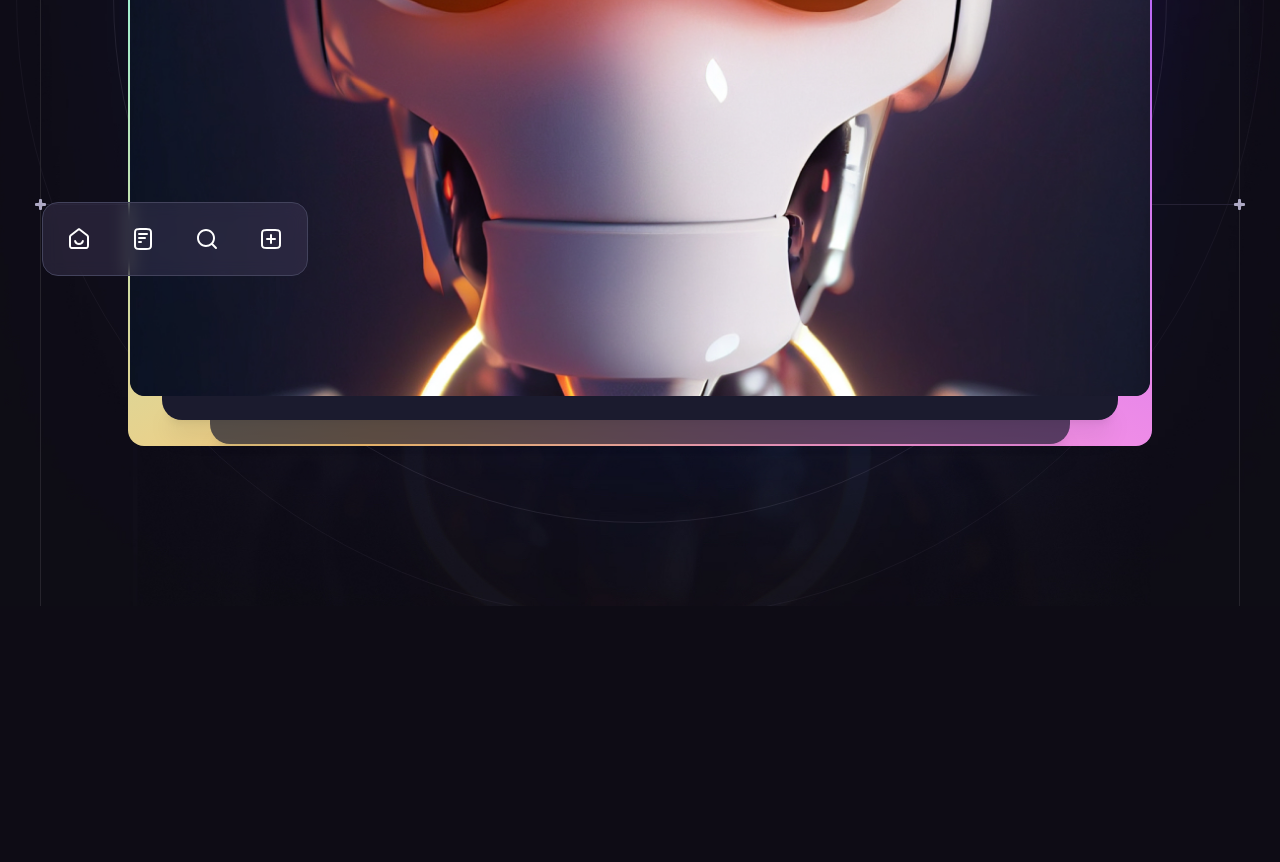
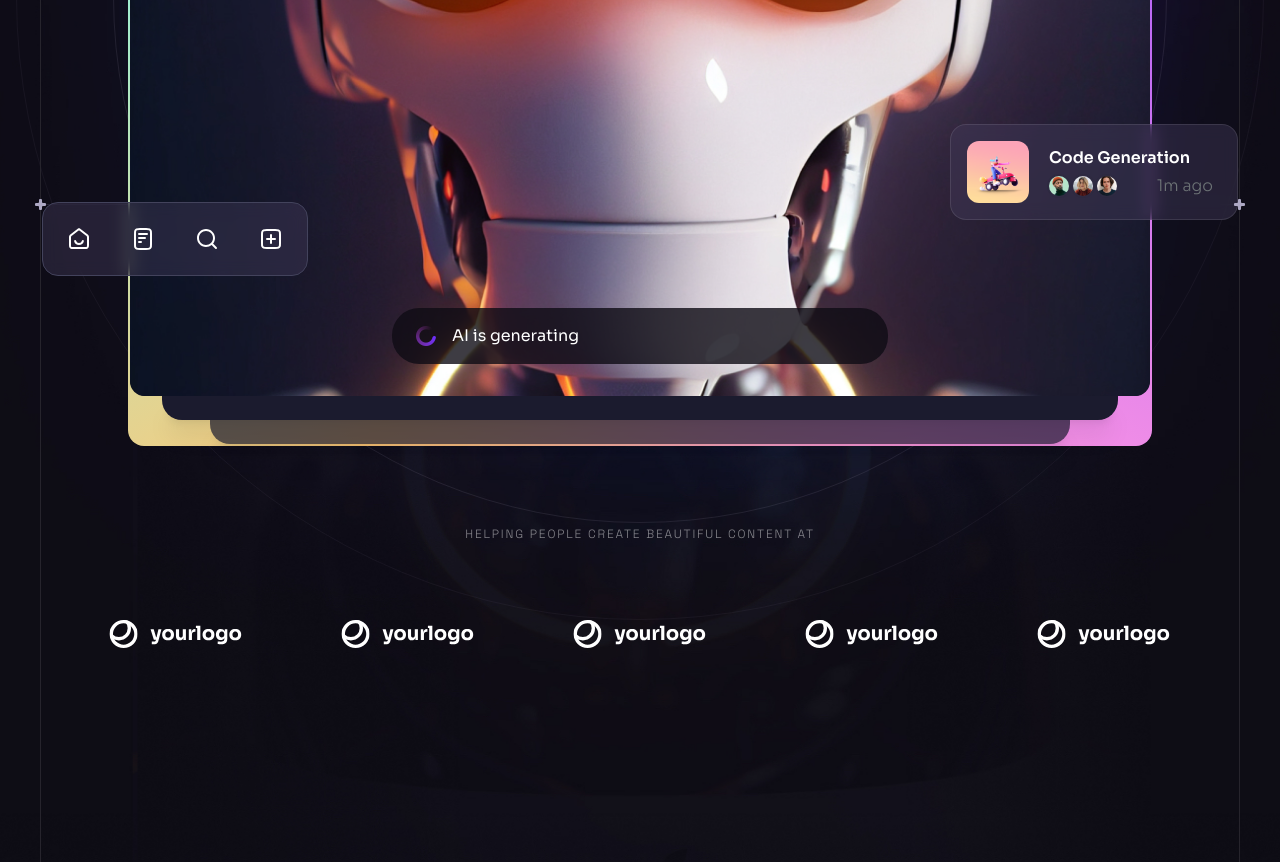
Before and after one commit to 0baid/brainwave, a React (Vite) app: page / in a window 1280 px wide. Shown: the part 680-1542 px from the top of the page. Before the commit the page ends 1286 px from the top, so only its background shows below. Built offline with nearby package versions, Linux system fonts and the light colour scheme.

Commit message:
added notification and companylogos component and finished hero section

```diff
--- /dev/null
+++ b/src/components/CompanyLogos.jsx
@@ -0,0 +1,26 @@
+import React from 'react'
+import { companyLogos } from '../constants'
+
+const CompanyLogos = ({className}) => {
+  return (
+    <div className={className}>
+        <h5 className='tagline mb-6 text-center text-n-1/50 '>
+            Helping people create beautiful content at
+        </h5>
+        <ul className='flex'>
+            {companyLogos.map((logo,index) => (
+                <li className='flex items-center justify-center flex-1 h-[8.5rem]' key={index}>
+                    <img
+                        src={logo}
+                        width={134}
+                        height={28}
+                        alt='logo'
+                    />
+                </li>
+            ))}
+        </ul>
+    </div>
+  )
+}
+
+export default CompanyLogos
--- a/src/components/Hero.jsx
+++ b/src/components/Hero.jsx
@@ -6,6 +6,8 @@
 import { heroIcons} from '../constants'
 import { ScrollParallax } from 'react-just-parallax'
 import Generating from './Generating'
+import Notification from './Notification'
+import CompanyLogos from './CompanyLogos'
 
 const Hero = () => {
     const parallaxRef = useRef(null)
@@ -40,7 +42,7 @@
                                     height={490}
                                     alt='AI'
                                 />
-                                <Generating className='absoulute right-4 left-4 bottom-5 md:left-1/2 md:right-auto md:bottom-auto md:w-[35rem] md:-translate-x-1/2'/>
+                                <Generating className="absolute left-4 right-4 bottom-5 md:left-1/2 md:right-auto md:bottom-8 md:w-[31rem] md:-translate-x-1/2" />
                                 <ScrollParallax isAbsolutelyPositioned >
                                     <ul className='hidden absolute -left-[5.5rem] bottom-[7.5rem] px-1 py-1 bg-n-9/40 backdrop-blur border border-n-10 rounded-2xl xl:flex'>
                                         {heroIcons.map((icon,index) => (
@@ -49,6 +51,9 @@
                                             </li>
                                         ))}
                                     </ul>
+                                </ScrollParallax>
+                                <ScrollParallax isAbsolutelyPositioned>
+                                    <Notification className='hidden absolute -right-[5.5rem] bottom-[11rem] w-[18rem] xl:flex' title='Code Generation' />
                                 </ScrollParallax>
                             </div>
                         </div>
@@ -64,6 +69,7 @@
                     </div>
                     <BackgroundCircles/>
                 </div>
+                <CompanyLogos className='hidden z-10 relative md:block mt-20' />
             </div>
             <BottomLine/>
         </Section>
--- /dev/null
+++ b/src/components/Notification.jsx
@@ -0,0 +1,42 @@
+import React from 'react'
+import { notificationImages } from '../constants'
+import { notification1 } from '../assets'
+
+const Notification = ({ className, title }) => {
+    return (
+        <div className={`${className || ''} flex items-center p-4 pr-6 bg-n-9/40 backdrop-blur border border-n-1/10 rounded-2xl gap-5`} >
+            <img
+                src={notification1}
+                width={62}
+                height={62}
+                alt='image'
+                className='rounded-xl'
+            />
+            <div className='flex-1 '>
+                <h6 className='mb-1 font-semibold text-base'>
+                    {title}
+                </h6>
+                <div className='flex items-center justify-between'>
+                    <ul className='flex -m-0.5'>
+                        {notificationImages.map((item, index) => (
+                            <li key={index} className='flex w-6 h-6 border-2 border-n-12 rounded-xl overflow-hidden'>
+                                <img
+                                    src={item}
+                                    className='w-full'
+                                    width={20}
+                                    height={20}
+                                    alt='item'
+                                />
+                            </li>
+                        ))}
+                    </ul>
+                    <div className='body-2 text-n-13'>
+                        1m ago
+                    </div>
+                </div>
+            </div>
+        </div>
+    )
+}
+
+export default Notification
```
